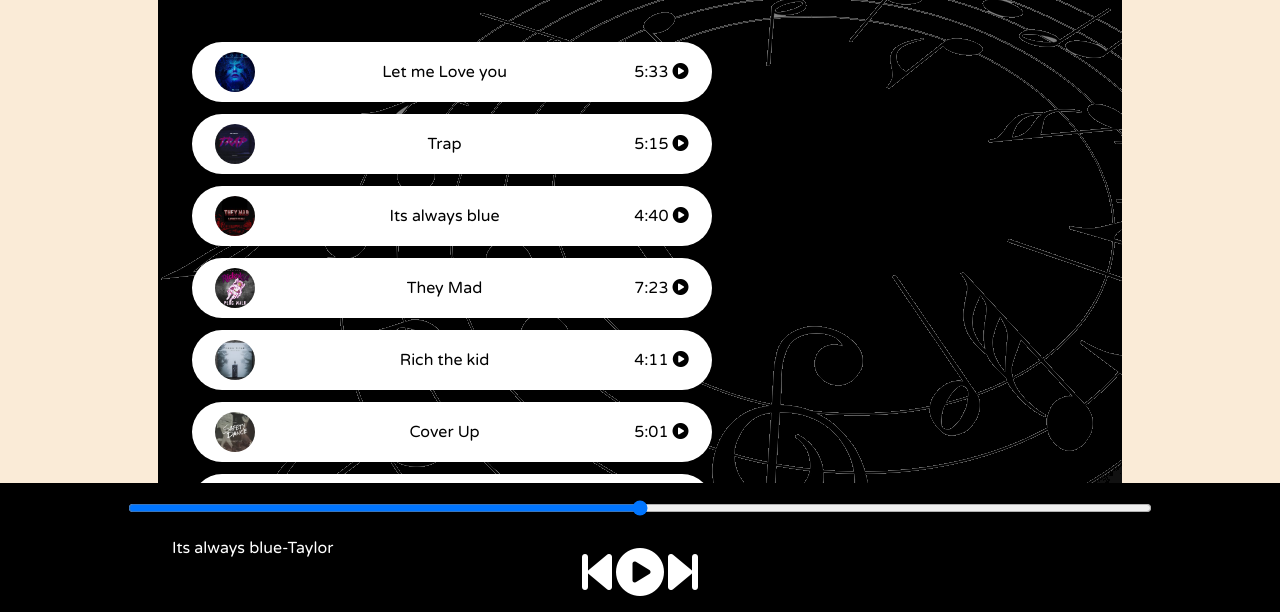
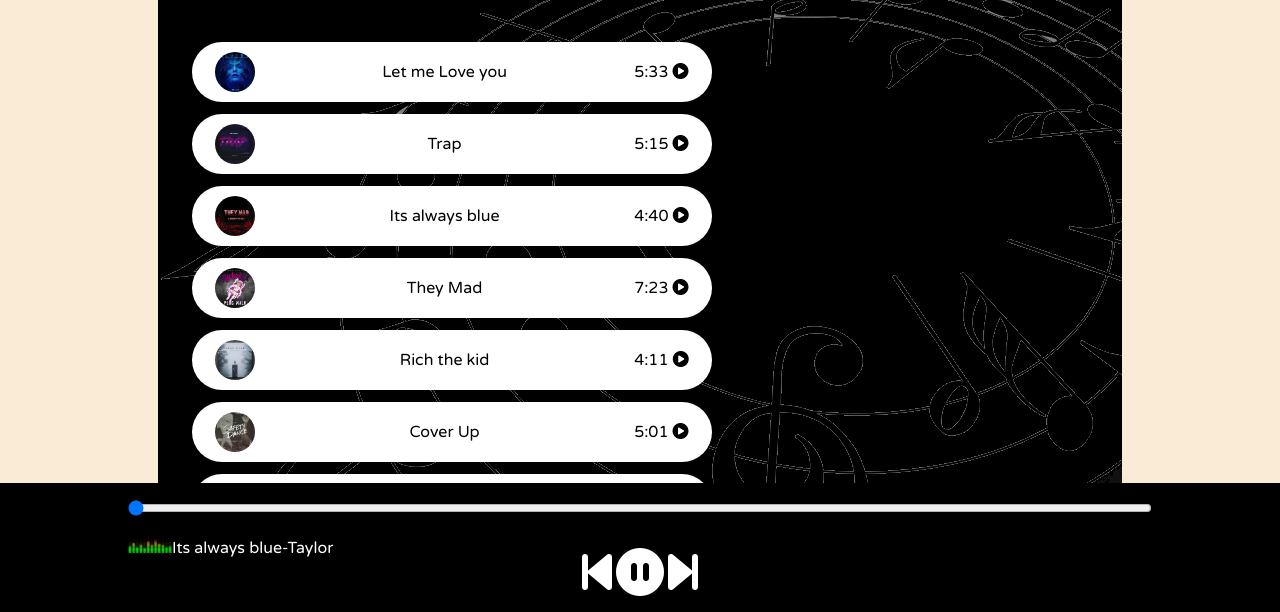
Before and after one commit to ajay001-zz/Spotify, a plain HTML site: page index.html in a window 1280 px wide. Both pictures are taken after a click on the icon 640 px from the left and 759 px from the top of the page. Shown: the part 187-799 px from the top of the page. Drawn offline with Linux system fonts and the light colour scheme.

Commit message:
feat: Add lazy loading for images and improve song playback controls

```diff
--- a/index.html
+++ b/index.html
@@ -84,7 +84,7 @@
 
     </div>
     <div class="bottom">
-        <input type="range" name="range" id="myProgressBar" min="0" max="100">
+        <input type="range" name="range" id="myProgressBar" value="0" min="0" max="100" value="0">
         <div class="icons">
             <i class="fa-solid fa-3x fa-backward-step"></i>
             <i class="fa-solid fa-3x fa-circle-play" id="masterPlay"></i>
@@ -93,7 +93,7 @@
             <i class="fa-solid fa-3x fa-forward-step"></i>
         </div>
         <div class="songInfo">
-            <img src="playing.gif" width="44px" srcset="">Its always blue-Taylor
+            <img src="playing.gif" width="44px" id="gif">Its always blue-Taylor
 
         </div>
     </div>
--- a/script.js
+++ b/script.js
@@ -5,26 +5,22 @@ let songIndex=0;
 let audioElement   = new Audio('songs/1.mp3');
 let masterPlay = document.getElementById('masterPlay');
 let myProgressBar = document.getElementById('myProgressBar');
+let gif = document.getElementById('gif');
 
 
 
 
 let songs=[
     {songName:"Let me love you", filePath:"songs/1.mp3", coverPath:"covers/1.jpg"},
-    {songName:"Let me love you", filePath:"songs/1.mp3", coverPath:"covers/1.jpg"},
-    {songName:"Let me love you", filePath:"songs/1.mp3", coverPath:"covers/1.jpg"},
-    {songName:"Let me love you", filePath:"songs/1.mp3", coverPath:"covers/1.jpg"},
-    {songName:"Let me love you", filePath:"songs/1.mp3", coverPath:"covers/1.jpg"},
-
-    // {songName: "Trap", filePath: "songs/2.mp3", coverPath: "covers/2.jpg"},
-    // {songName: "Its always blue", filePath: "songs/3.mp3", coverPath: "covers/3.jpg"},
-    // {songName: "They Mad", filePath: "songs/4.mp3", coverPath: "covers/4.jpg"},
-    // {songName: "Rich the kid", filePath: "songs/5.mp3", coverPath: "covers/5.jpg"},
-    // {songName: "Cover Up", filePath: "songs/6.mp3", coverPath: "covers/6.jpg"},
-    // {songName: "Safety Dance", filePath: "songs/7.mp3", coverPath: "covers/7.jpg"},
-    // {songName: "Back it up", filePath: "songs/8.mp3", coverPath: "covers/8.jpg"},
-    // {songName: "true love", filePath: "songs/9.mp3", coverPath: "covers/9.jpg"},
-    // {songName: "Hope|Blue sky", filePath: "songs/10.mp3", coverPath: "covers/10.jpg"}
+    {songName: "Trap", filePath: "songs/2.mp3", coverPath: "covers/2.jpg"},
+    {songName: "Its always blue", filePath: "songs/3.mp3", coverPath: "covers/3.jpg"},
+    {songName: "They Mad", filePath: "songs/4.mp3", coverPath: "covers/4.jpg"},
+    {songName: "Rich the kid", filePath: "songs/5.mp3", coverPath: "covers/5.jpg"},
+    {songName: "Cover Up", filePath: "songs/6.mp3", coverPath: "covers/6.jpg"},
+    {songName: "Safety Dance", filePath: "songs/7.mp3", coverPath: "covers/7.jpg"},
+    {songName: "Back it up", filePath: "songs/8.mp3", coverPath: "covers/8.jpg"},
+    {songName: "true love", filePath: "songs/9.mp3", coverPath: "covers/9.jpg"},
+    {songName: "Hope|Blue sky", filePath: "songs/10.mp3", coverPath: "covers/10.jpg"}
 
 ]
 
@@ -34,23 +30,28 @@ let songs=[
 masterPlay.addEventListener('click',()=>{
     if(audioElement.paused || audioElement.currentTime<=0){
         audioElement.play();
+        masterPlay.classList.remove('fa-play-circle');
+        masterPlay.classList.add('fa-pause-circle');
+        gif.style.opacity=1;
     }
     else{
         audioElement.pause();
+        masterPlay.classList.remove('fa-pause-circle');
+        masterPlay.classList.add('fa-play-circle');
+        gif.style.opacity=0;
     }
-
-
 
 })
 
-
-
-
 //listen to events
-myProgressBar.addEventListener('timeupdate', ()=>{
-    console.log('timeupdate');
+audioElement.addEventListener('timeupdate', ()=>{
+    // console.log('timeupdate');
     //update seekbar
-
-
+    progress = parseInt((audioElement.currentTime/audioElement.duration)*100);
+    // console.log(progress);
+    myProgressBar.value=progress;
 
 })
+myProgressBar.addEventListener('change',()=>{
+    audioElement.currentTime=myProgressBar.value * audioElement.duration/100;
+})
--- a/style.css
+++ b/style.css
@@ -120,7 +120,7 @@ nav ul li{
 
 .songInfo img{
     opacity: 0;
-    transition: opacity 0.1s ease-in;
+    transition: opacity 0.4s ease-in;
 
 
 }
```
